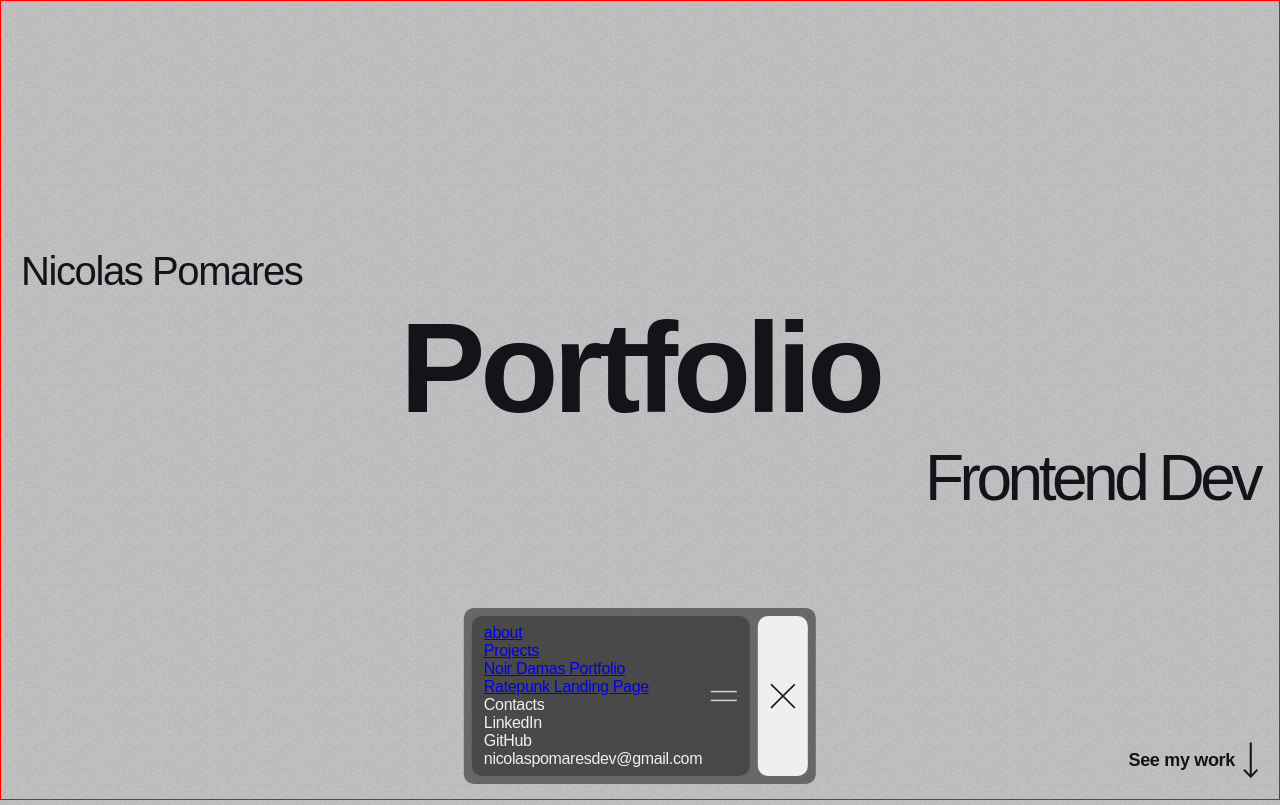
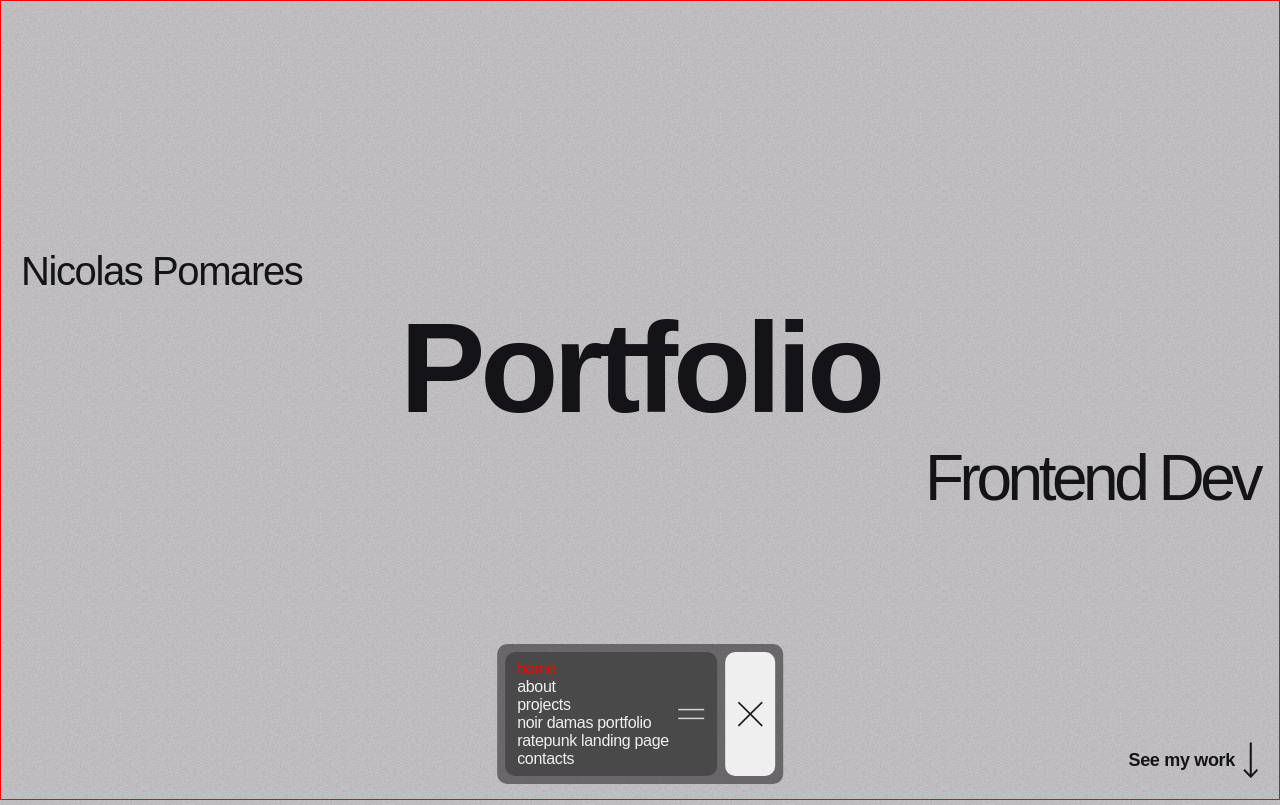
Before and after one commit to NicoPom/2023-portfolio, a React (Vite) app: page / in a window 1280 px wide. Shown: the top 805 px of the page. Built offline with nearby package versions, Linux system fonts and the light colour scheme; a web font is replaced by a local one.

Commit message:
implementing active section

```diff
--- a/src/App.jsx
+++ b/src/App.jsx
@@ -6,15 +6,35 @@ import Home from "./components/Home";
 import About from "./components/About";
 import Projects from "./components/Projects";
 import Navbar from "./components/Navbar";
-import Infos from "./components/Infos";
+
+import { projectsData } from "./assets/projectsData";
 
 function App() {
+  const [projects, setProjects] = useState([]);
+  const [activeSection, setActiveSection] = useState("home");
+
+  useEffect(() => {
+    setProjects(projectsData);
+  }, []);
+
+  useEffect(() => {
+    const sectionEl = document.getElementById(activeSection);
+    if (sectionEl) {
+      sectionEl.scrollIntoView({ behavior: "smooth" });
+      console.log(sectionEl);
+    }
+  }, [activeSection]);
+
   return (
     <div className="app">
       <Home />
-      <Projects />
+      <Projects projects={projects} />
       <About />
-      <Navbar />
+      <Navbar
+        activeSection={activeSection}
+        setActiveSection={setActiveSection}
+        projects={projects}
+      />
     </div>
   );
 }
--- a/src/assets/projectsData.js
+++ b/src/assets/projectsData.js
@@ -1,7 +1,7 @@
 export const projectsData = [
   {
     id: "project1",
-    title: "Noir Damas Portfolio",
+    title: "noir damas portfolio",
     thumbnail:
       "src/assets/images/projectsThumbnail/mobile_mockup_noirdamas.png",
     alt: "noir damas project thumbnail",
@@ -14,7 +14,7 @@ export const projectsData = [
   },
   {
     id: "project2",
-    title: "Ratepunk Landing Page",
+    title: "ratepunk landing page",
     thumbnail: "src/assets/images/projectsThumbnail/mobile_mockup_ratepunk.png",
     alt: "ratepunk project thumbnail",
     videoURL: "",
--- a/src/components/About.jsx
+++ b/src/components/About.jsx
@@ -3,7 +3,7 @@ import "../styles/about.css";
 
 function About() {
   return (
-    <section id="about--section" className="about">
+    <section id="about" className="about">
       <div className="back--scroll--container">
         <a href="#projects--section">
           <img src="src/assets/images/arrow_up.svg" alt="arrow_up_svg" />
--- a/src/components/Home.jsx
+++ b/src/components/Home.jsx
@@ -2,7 +2,7 @@ import React from "react";
 import "../styles/home.css";
 function Home() {
   return (
-    <section className="home--section">
+    <section id="home" className="home--section">
       <div className="central--text">
         <h3>Nicolas Pomares</h3>
         <h1>Portfolio</h1>
--- a/src/components/Navbar.jsx
+++ b/src/components/Navbar.jsx
@@ -1,13 +1,40 @@
 import React from "react";
-import { projectsData } from "../assets/projectsData";
 
 import "../styles/navbar.css";
 
-function Navbar() {
-  const projectsElements = projectsData.map((project) => {
+function Navbar(props) {
+  const { projects, activeSection, setActiveSection } = props;
+  const sections = ["home", "about", "projects", "contacts"];
+
+  function handleClick(id) {
+    setActiveSection(id);
+  }
+
+  const projectsList = projects.map((project) => {
     return (
       <li key={project.id}>
-        <a href={`#project${project.id}`}>{project.title}</a>
+        <a
+          className={project.id === activeSection ? "active" : ""}
+          onClick={() => handleClick(project.id)}
+        >
+          {project.title}
+        </a>
+      </li>
+    );
+  });
+
+  const sectionElements = sections.map((section) => {
+    return (
+      <li key={section}>
+        <a
+          className={section === activeSection ? "active" : ""}
+          onClick={() => handleClick(section)}
+        >
+          {section}
+        </a>
+        {section === "projects" && (
+          <ul className="nav--projects--list">{projectsList}</ul>
+        )}
       </li>
     );
   });
@@ -16,23 +43,7 @@ function Navbar() {
     <div className="navbar--section">
       <div className="navigation--container">
         <nav>
-          <ul className="nav--main--list">
-            <li>
-              <a href="#about--section">about</a>
-            </li>
-            <li>
-              <a href="#projects--section">Projects</a>
-              <ul className="nav--sub--list">{projectsElements}</ul>
-            </li>
-            <li>
-              Contacts
-              <ul className="nav--sub--list">
-                <li>LinkedIn</li>
-                <li>GitHub</li>
-                <li>nicolaspomaresdev@gmail.com</li>
-              </ul>
-            </li>
-          </ul>
+          <ul className="nav--main--list">{sectionElements}</ul>
         </nav>
         <img src="src/assets/images/menu.svg" alt="menu_svg" />
       </div>
--- a/src/components/Project.jsx
+++ b/src/components/Project.jsx
@@ -3,9 +3,10 @@ import Infos from "./Infos";
 import "../styles/project.css";
 
 function Project(props) {
-  const { title, thumbnail, alt, description, stack, details } = props.project;
+  const { id, title, thumbnail, alt, description, stack, details } =
+    props.project;
   return (
-    <div className="project">
+    <div id={id} className="project">
       <h4>{title}</h4>
       <img src={thumbnail} alt={alt} />
       <p>{description}</p>
--- a/src/components/Projects.jsx
+++ b/src/components/Projects.jsx
@@ -1,15 +1,16 @@
 import React from "react";
-import { projectsData } from "../assets/projectsData";
+
 import Project from "./Project";
 import "../styles/projects.css";
 
-function Projects() {
-  const projectsElements = projectsData.map((project) => {
+function Projects(props) {
+  const { projects } = props;
+  const projectsElements = projects.map((project) => {
     return <Project key={project.id} project={project} />;
   });
 
   return (
-    <section id="projects--section" className="projects--section">
+    <section id="projects" className="projects--section">
       {projectsElements}
     </section>
   );
--- a/src/styles/app.css
+++ b/src/styles/app.css
@@ -87,6 +87,7 @@ h4 {
   font-size: clamp(2rem, 11vw, 4rem);
   font-weight: 400;
   letter-spacing: -0.06em;
+  text-transform: capitalize;
 }
 
 h5 {
@@ -99,18 +100,20 @@ p {
   line-height: 1.6rem;
 }
 
+a {
+  text-decoration: none;
+}
+
+a:hover,
+a:focus {
+  text-decoration: underline;
+}
+
 .continue--scroll--container a,
 .back--scroll--container a {
   font-size: 1.125rem;
-  text-decoration: none;
   color: var(--eerie-black);
   font-weight: 700;
-}
-.continue--scroll--container a:hover,
-.continue--scroll--container a:focus,
-.back--scroll--container a:hover,
-.back--scroll--container a:focus {
-  text-decoration: underline;
 }
 
 nav {
--- a/src/styles/navbar.css
+++ b/src/styles/navbar.css
@@ -32,3 +32,11 @@
 ul {
   list-style: none;
 }
+
+/*active link*/
+
+.active {
+  color: red;
+  transform: scale(1.1);
+  transition: transform 0.2s ease-in-out;
+}
```
Also changed, not shown: src/assets/navlinks.js (deleted, +0 -24 lines).
